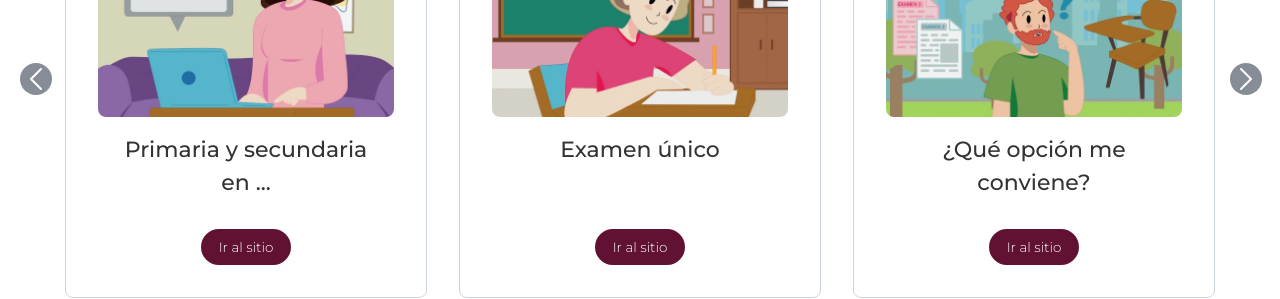
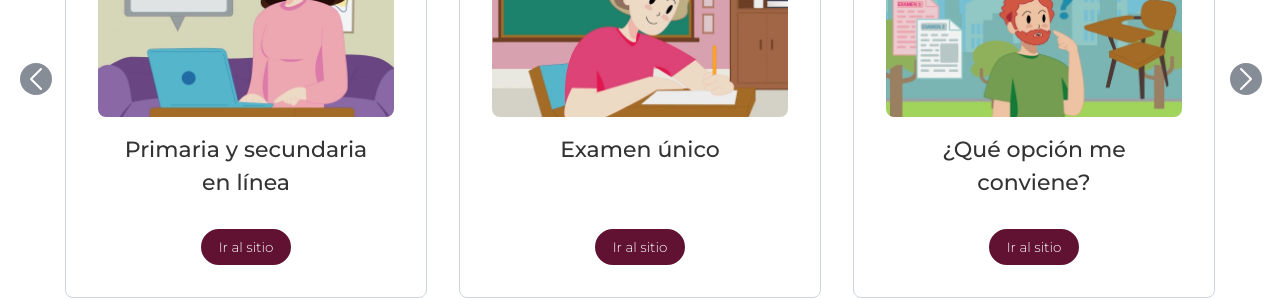
Before and after one commit to ineacdmx2024/inea-web, a Next.js app: page / in a window 1280 px wide. Shown: the part 1100-1399 px from the top of the page. Built offline with nearby package versions, Linux system fonts and the light colour scheme; no server answers.

Commit message:
Adjust of max length carouselofertaedu

```diff
--- a/src/components/CarouselOfertEdu.jsx
+++ b/src/components/CarouselOfertEdu.jsx
@@ -266,9 +266,9 @@ function CarouselOfertEdu() {
                     </div>
                     <div className="flex flex-col justify-between flex-grow">
                       <h3
-                        className="mt-4 px-2 tablet:px-5 text-center text-[16px] tablet:text-[22px] text-[#333334] font-medium"
+                        className="mt-4 px-2 tablet:px-5 text-center text-[16px] tablet:text-[22px] text-[#333334] font-medium h-[32px]"
                       >
-                        {truncateText(noticia.name, 25)}
+                        {truncateText(noticia.name, 37)}
                       </h3>
                       <div className="flex justify-center mt-10 tablet:mt-4">
                         <button
```
